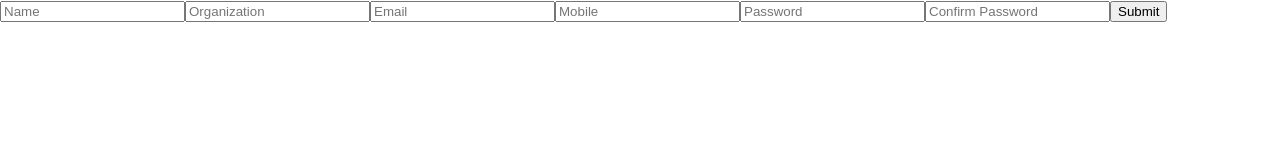
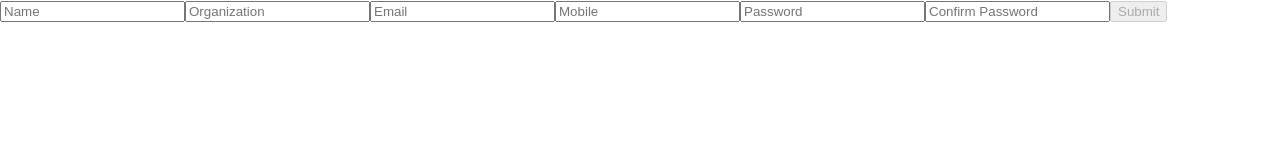
Before and after one commit to jebax/SchejFrontend, a React (Create React App) app: page / in a window 1280 px wide. Shown: the top 160 px of the page. Built offline with nearby package versions, Linux system fonts and the light colour scheme.

Commit message:
SignUpForm submit button is disabled unless all forms filled

```diff
--- a/src/components/SignUpForm.js
+++ b/src/components/SignUpForm.js
@@ -25,16 +25,22 @@ export default class SignUpForm extends Component {
     this.props.history.push('/calendar')
   }
 
+  isValidated = () => {
+    return this.state.name.length > 0 && this.state.organization.length > 0 &&
+      this.state.email.length > 0 && this.state.mobile.length > 0 &&
+      this.state.password.length > 0 && this.state.passwordConfirmation.length > 0
+  }
+
   render() {
     return (
-      <form class='sign-up-form' onSubmit={this.handleSubmit}>
+      <form className='sign-up-form' onSubmit={this.handleSubmit}>
         <input id='sign-up-name-entry' type='text' name='name' placeholder='Name' onChange={this.handleChange}/>
         <input id='sign-up-organization-entry' type='text' name='organization' placeholder='Organization' onChange={this.handleChange} />
         <input id='sign-up-email-entry' type='text' name='email' placeholder='Email' onChange={this.handleChange} />
         <input id='sign-up-mobile-entry' type='text' name='mobile' placeholder='Mobile' onChange={this.handleChange} />
         <input id='sign-up-password-entry' type='password' name='password' placeholder='Password' onChange={this.handleChange} />
         <input id='sign-up-password-confirmation' type='password' name='passwordConfirmation' placeholder='Confirm Password' onChange={this.handleChange} />
-        <input id='sign-up-submit' type='submit' value='Submit' />
+        <button id='sign-up-submit' disabled={!this.isValidated()}>Submit</button>
       </form>
     )
   }
```
Also changed, not shown: 1 other file (tests, documents, lock files or other folders).
